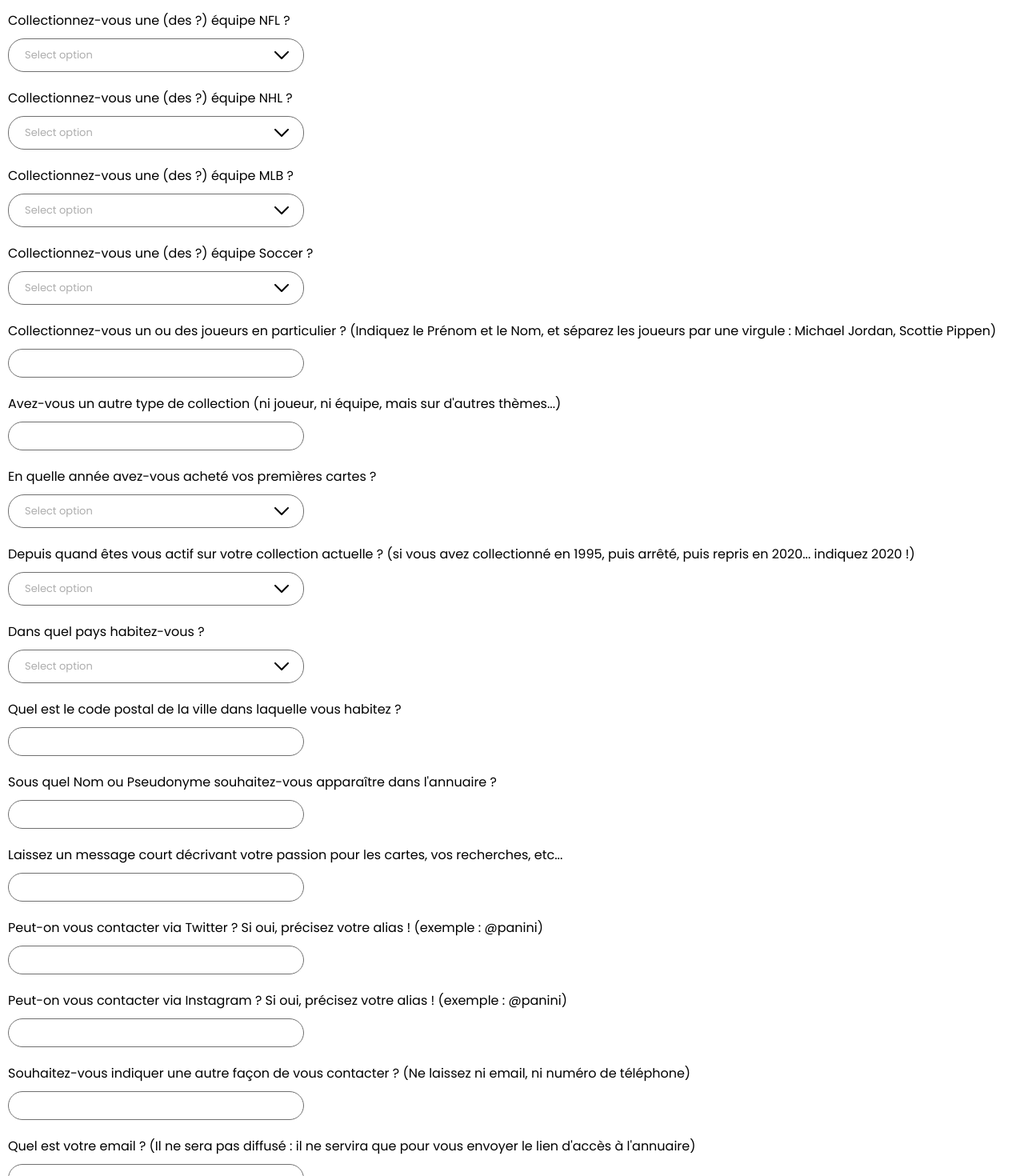
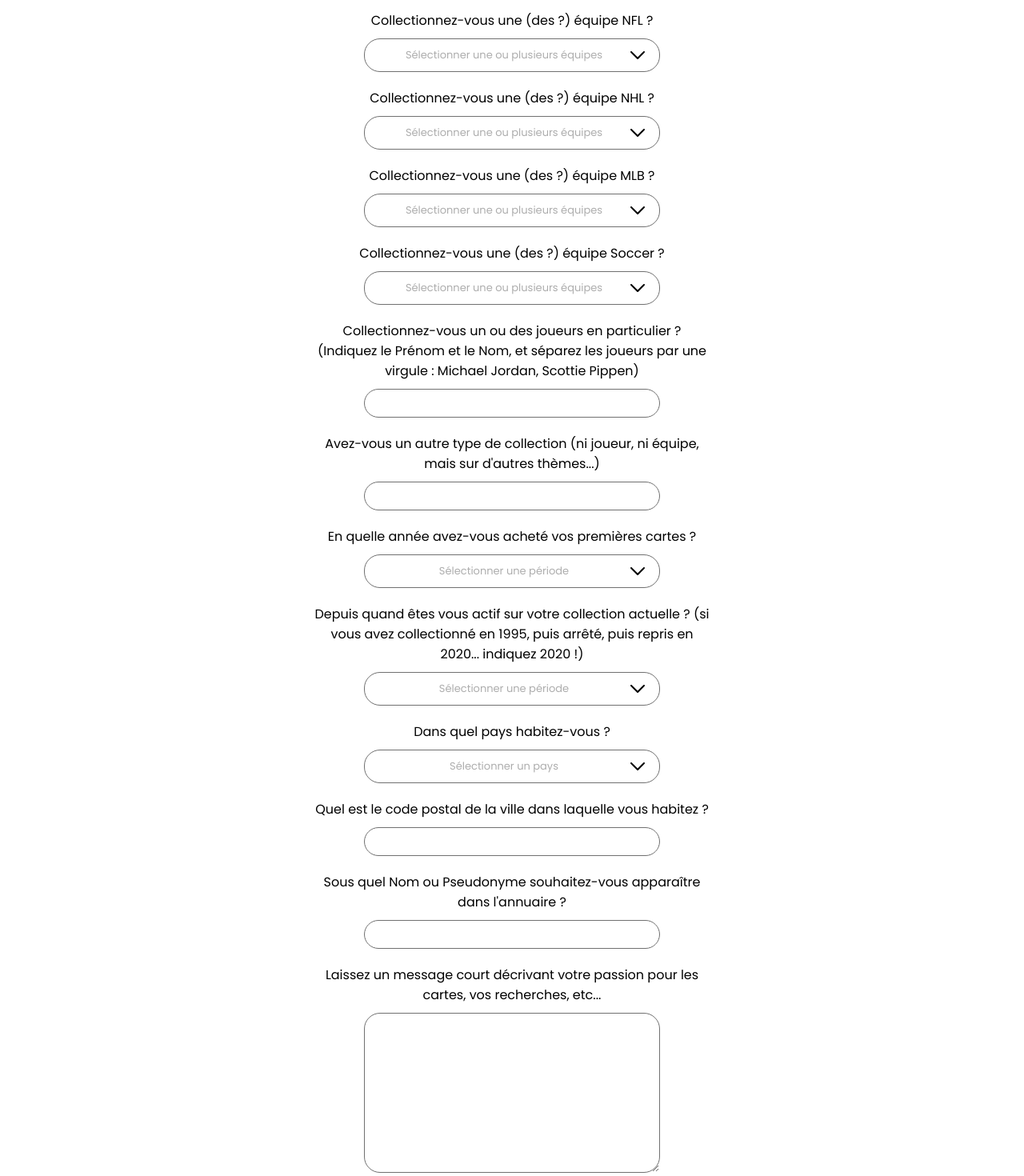
Before and after one commit to charlesrb/Cartissimo, a Vue app: page /subscribe in a window 1280 px wide. Shown: the part 340-1810 px from the top of the page at 80% size. Built offline with nearby package versions, Linux system fonts and the light colour scheme; no server answers.

Commit message:
Ajout placeholder et textarea

```diff
--- a/sass/pages/_subscribe.scss
+++ b/sass/pages/_subscribe.scss
@@ -1,7 +1,17 @@
 .form {
     padding:10px;
+
     &__detail--legende {
         margin-top:20px;
+    }
+    &__detail div {
+        display:flex;
+    flex-direction:column;
+    justify-content: center;
+    align-items: center;
+        margin:auto;
+        max-width:500px;
+        text-align:center;
     }
 
 }
@@ -68,6 +78,17 @@
 
             margin-top:10px;
 
+        }
+        &--textarea {
+            height:200px;
+            width:370px;
+            border-radius:20px;
+            border:1px solid $tertiary-color-bis;
+            padding:20px;
+            font-size: 13px;
+            font-weight:400;
+            font-family:'Poppins', sans-serif;
+            margin-top:10px;
         }
         &--select {
             height:36px;
--- a/src/assets/main.css
+++ b/src/assets/main.css
@@ -246,6 +246,15 @@ a {
 .form__detail--legende {
   margin-top: 20px;
 }
+.form__detail div {
+  display: flex;
+  flex-direction: column;
+  justify-content: center;
+  align-items: center;
+  margin: auto;
+  max-width: 500px;
+  text-align: center;
+}
 
 .form__detail--sport {
   display: flex;
@@ -299,6 +308,17 @@ a {
   border-radius: 20px;
   border: 1px solid #707070;
   padding-left: 20px;
+  font-size: 13px;
+  font-weight: 400;
+  font-family: "Poppins", sans-serif;
+  margin-top: 10px;
+}
+.subscribe__form--textarea {
+  height: 200px;
+  width: 370px;
+  border-radius: 20px;
+  border: 1px solid #707070;
+  padding: 20px;
   font-size: 13px;
   font-weight: 400;
   font-family: "Poppins", sans-serif;
--- a/src/views/Subscribe.vue
+++ b/src/views/Subscribe.vue
@@ -36,6 +36,7 @@
             select-label="Selectionner"
             deselect-label="Déselectionner"
             selected-label="Selectionné"
+            placeholder="Sélectionner une ou plusieurs équipes"
             :close-on-select="false"
           >
           </VueMultiselect>
@@ -52,6 +53,7 @@
             select-label="Selectionner"
             deselect-label="Déselectionner"
             selected-label="Selectionné"
+            placeholder="Sélectionner une ou plusieurs équipes"
             :close-on-select="false"
           >
           </VueMultiselect>
@@ -68,6 +70,7 @@
             select-label="Selectionner"
             deselect-label="Déselectionner"
             selected-label="Selectionné"
+            placeholder="Sélectionner une ou plusieurs équipes"
             :close-on-select="false"
           >
           </VueMultiselect>
@@ -84,6 +87,7 @@
             select-label="Selectionner"
             deselect-label="Déselectionner"
             selected-label="Selectionné"
+            placeholder="Sélectionner une ou plusieurs équipes"
             :close-on-select="false"
           >
           </VueMultiselect>
@@ -98,6 +102,7 @@
             :options="teamsSoccer"
             select-label="Selectionner"
             deselect-label="Déselectionner"
+            placeholder="Sélectionner une ou plusieurs équipes"
             selected-label="Selectionné"
             :close-on-select="false"
           >
@@ -111,12 +116,14 @@
           </p>
           <input class="subscribe__form--input" type="text" v-model="joueur" />
         </div>
+        <div>
           <p class="form__detail--legende">
-          Avez-vous un autre type de collection (ni joueur, ni équipe, mais sur
-          d'autres thèmes...)
+            Avez-vous un autre type de collection (ni joueur, ni équipe, mais
+            sur d'autres thèmes...)
           </p>
           <input type="selec" class="subscribe__form--input" v-model="collec" />
-
+        </div>
+        <div>
           <p class="form__detail--legende">
             En quelle année avez-vous acheté vos premières cartes ?
           </p>
@@ -127,11 +134,13 @@
             :searchable="false"
             :close-on-select="true"
             :show-labels="false"
+            placeholder="Sélectionner une période"
           ></VueMultiselect>
-
+        </div>
+        <div>
           <p class="form__detail--legende">
-          Depuis quand êtes vous actif sur votre collection actuelle ? (si vous
-          avez collectionné en 1995, puis arrêté, puis repris en 2020...
+            Depuis quand êtes vous actif sur votre collection actuelle ? (si
+            vous avez collectionné en 1995, puis arrêté, puis repris en 2020...
             indiquez 2020 !)
           </p>
 
@@ -141,8 +150,10 @@
             :searchable="false"
             :close-on-select="true"
             :show-labels="false"
+            placeholder="Sélectionner une période"
           ></VueMultiselect>
-
+        </div>
+        <div>
           <p class="form__detail--legende">Dans quel pays habitez-vous ?</p>
           <VueMultiselect
             v-model="pays"
@@ -150,47 +161,64 @@
             :searchable="false"
             :close-on-select="true"
             :show-labels="false"
+            placeholder="Sélectionner un pays"
           ></VueMultiselect>
-
+        </div>
+        <div>
           <p class="form__detail--legende">
             Quel est le code postal de la ville dans laquelle vous habitez ?
           </p>
           <input class="subscribe__form--input" type="text" v-model="cp" />
-
+        </div>
+        <div>
           <p class="form__detail--legende">
-          Sous quel Nom ou Pseudonyme souhaitez-vous apparaître dans l'annuaire
-          ?
+            Sous quel Nom ou Pseudonyme souhaitez-vous apparaître dans
+            l'annuaire ?
           </p>
           <input class="subscribe__form--input" type="text" v-model="pseudo" />
+        </div>
+        <div>
           <p class="form__detail--legende">
-          Laissez un message court décrivant votre passion pour les cartes, vos
-          recherches, etc...
+            Laissez un message court décrivant votre passion pour les cartes,
+            vos recherches, etc...
           </p>
-        <input
-          class="subscribe__form--input"
-          type="textarea"
+          <textarea
             v-model="message"
-        />
+            class="subscribe__form--textarea"
+          ></textarea>
+        </div>
+        <div>
           <p class="form__detail--legende">
             Peut-on vous contacter via Twitter ? Si oui, précisez votre alias !
             (exemple : @panini)
           </p>
           <input class="subscribe__form--input" type="text" v-model="twitter" />
+        </div>
+        <div>
           <p class="form__detail--legende">
-          Peut-on vous contacter via Instagram ? Si oui, précisez votre alias !
-          (exemple : @panini)
+            Peut-on vous contacter via Instagram ? Si oui, précisez votre alias
+            ! (exemple : @panini)
           </p>
-        <input class="subscribe__form--input" type="text" v-model="instagram" />
+          <input
+            class="subscribe__form--input"
+            type="text"
+            v-model="instagram"
+          />
+        </div>
+        <div>
           <p class="form__detail--legende">
             Souhaitez-vous indiquer une autre façon de vous contacter ? (Ne
             laissez ni email, ni numéro de téléphone)
           </p>
           <input class="subscribe__form--input" type="text" v-model="contact" />
+        </div>
+        <div>
           <p class="form__detail--legende">
             Quel est votre email ? (Il ne sera pas diffusé : il ne servira que
             pour vous envoyer le lien d'accès à l'annuaire)
           </p>
           <input class="subscribe__form--input" type="email" v-model="mail" />
+        </div>
         <div>
           <button @click="createUser()" class="subscribe__form--button">
             S'INSCRIRE
```
Also changed, not shown: 1 other file (tests, documents, lock files or other folders). Lines whose indentation alone changed are shown as unchanged.
